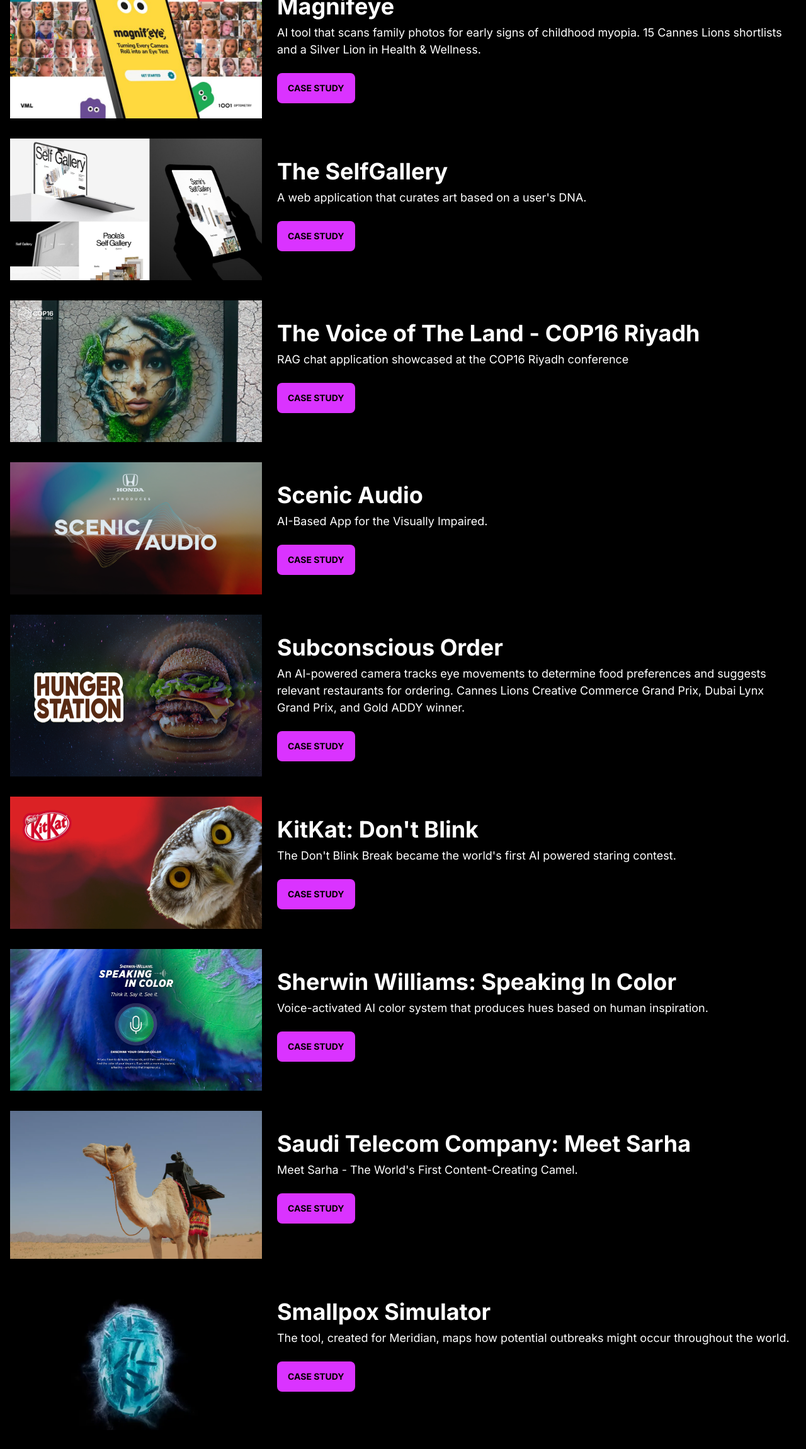
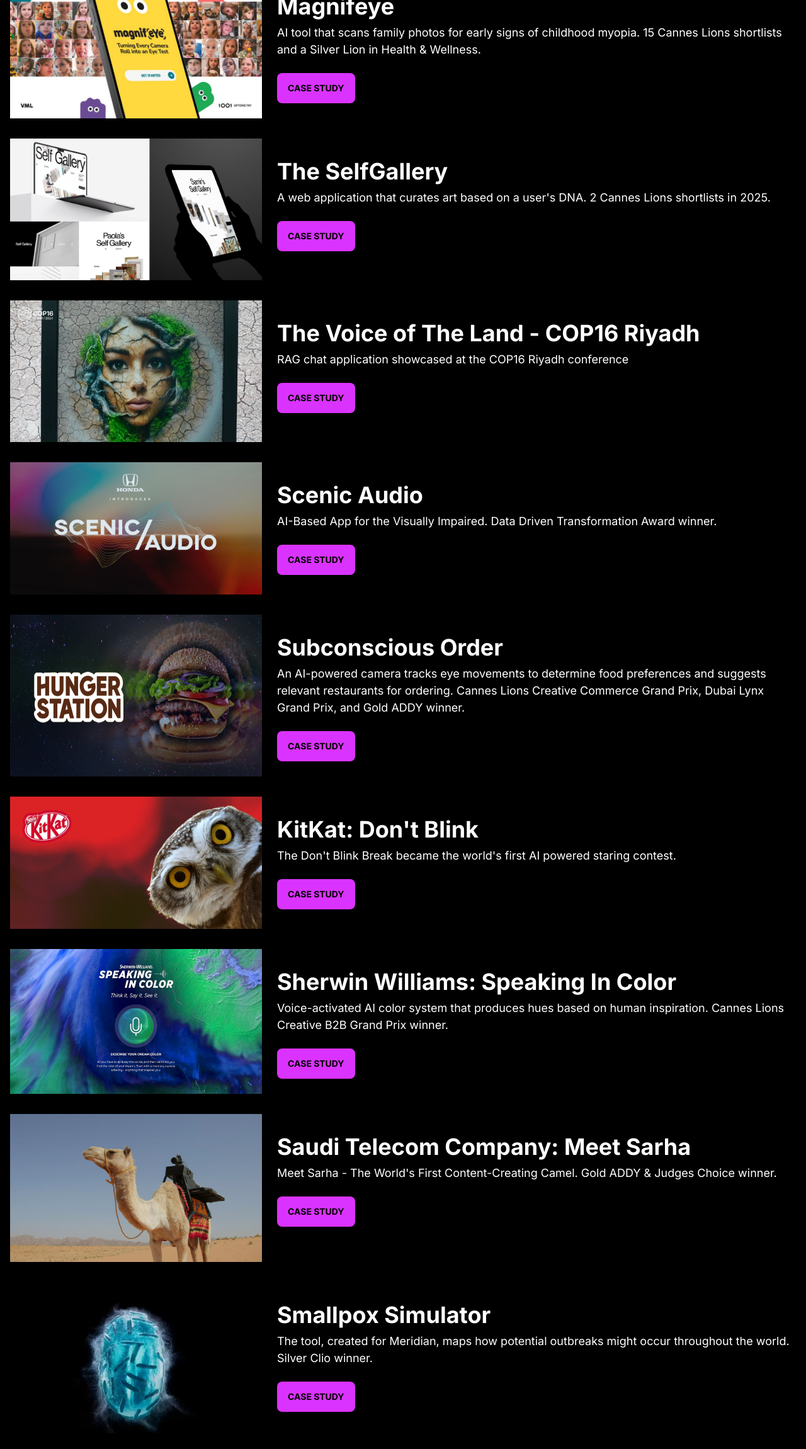
Before and after one commit to rcolepeterson/rcolepeterson, a Next.js app: page / in a window 1280 px wide. Shown: the part 1870-4171 px from the top of the page at 63% size. Built offline with nearby package versions, Linux system fonts and the light colour scheme.

Commit message:
Update project descriptions to include recent awards and recognitions

```diff
--- a/src/app/info.ts
+++ b/src/app/info.ts
@@ -15,7 +15,8 @@
   },
   {
     name: "The SelfGallery",
-    description: "A web application that curates art based on a user's DNA.",
+    description:
+      "A web application that curates art based on a user's DNA. 2 Cannes Lions shortlists in 2025.",
     image: "/images/SelfGallery_app_view.png",
     link: "https://youtu.be/ViejjNMfUFE?si=Jkr7wPTYAGfYmbCQ&t=25",
   },
@@ -28,7 +29,8 @@
   },
   {
     name: "Scenic Audio",
-    description: "AI-Based App for the Visually Impaired.",
+    description:
+      "AI-Based App for the Visually Impaired. Data Driven Transformation Award winner.",
     image: "/images/Honda_SocialOGimage.png",
     link: "https://youtu.be/5prUMZXC0Dc?si=49SOgRSpAhUyd7ey",
   },
@@ -49,20 +51,21 @@
   {
     name: "Sherwin Williams: Speaking In Color",
     description:
-      "Voice-activated AI color system that produces hues based on human inspiration.",
+      "Voice-activated AI color system that produces hues based on human inspiration. Cannes Lions Creative B2B Grand Prix winner.",
     image: "/images/sic.webp",
     link: "https://www.wundermanthompson.com/work/speaking-in-color",
   },
   {
     name: "Saudi Telecom Company: Meet Sarha",
-    description: "Meet Sarha - The World's First Content-Creating Camel.",
+    description:
+      "Meet Sarha - The World's First Content-Creating Camel. Gold ADDY & Judges Choice winner.",
     image: "/images/sarha.webp",
     link: "https://www.wundermanthompson.com/work/meet-sarha",
   },
   {
     name: "Smallpox Simulator",
     description:
-      "The tool, created for Meridian, maps how potential outbreaks might occur throughout the world.",
+      "The tool, created for Meridian, maps how potential outbreaks might occur throughout the world. Silver Clio winner.",
     image: "/images/smallpox-simulator.webp",
     link: "https://www.wundermanthompson.com/work/smallpox-simulator",
   },
```
